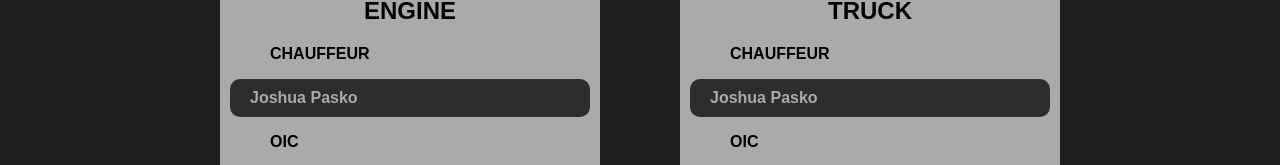
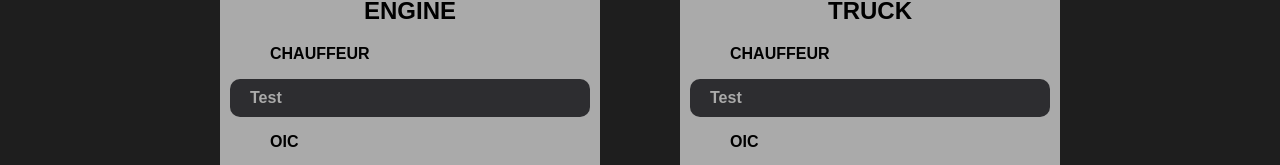
Before and after one commit to Medthic/responder, a plain HTML site: page Index.html in a window 1280 px wide. Shown: the part 230-395 px from the top of the page. Drawn offline with Linux system fonts and the light colour scheme; no server answers.

Commit message:
Update Index.html

```diff
--- a/Index.html
+++ b/Index.html
@@ -23,7 +23,7 @@
             <h2 style="text-align: center; font-family: sans-serif;">ENGINE</h2>
             <ul>CHAUFFEUR</ul>
             <div class="member">
-                <ins> Joshua Pasko</ins>
+                <ins>Test</ins>
             </div>
             <ul>OIC</ul>
             <div class="member">
@@ -50,7 +50,7 @@
             <h2 style="text-align: center; font-family: sans-serif;">TRUCK</h2>
             <ul>CHAUFFEUR</ul>
             <div class="member">
-                <ins> Joshua Pasko</ins>
+                <ins>Test</ins>
             </div>
             <ul>OIC</ul>
             <div class="member">
```
